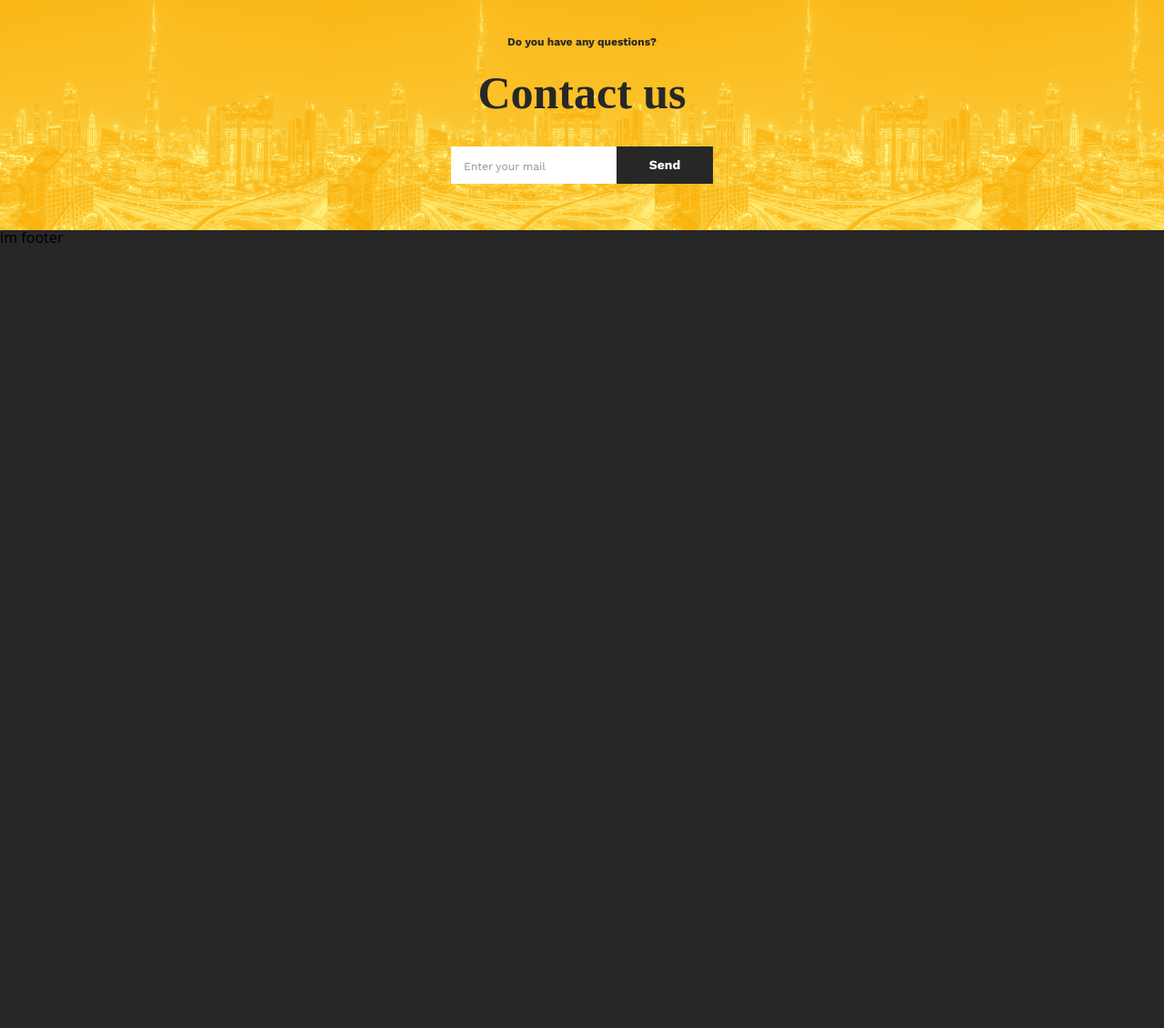
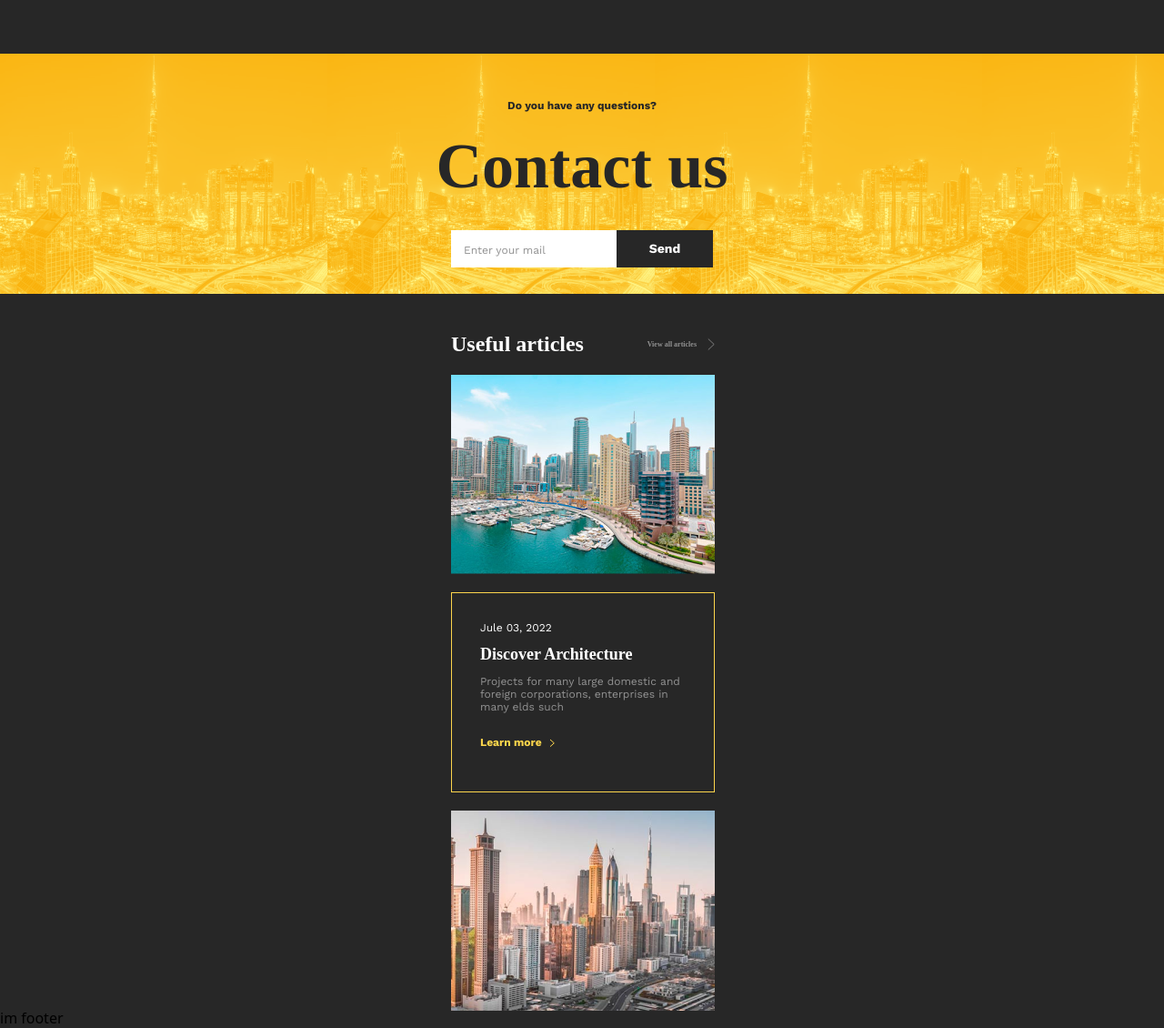
Before and after one commit to Senior322/Luxury, a website built with Parcel: page src/index.html in a window 1280 px wide. Shown: the part 2796-3926 px from the top of the page at 91% size. Before the commit the page ends 3068 px from the top, so only its background shows below. Built offline with nearby package versions, Linux system fonts and the light colour scheme.

Commit message:
next section(articles)

```diff
--- a/src/index.html
+++ b/src/index.html
@@ -14,6 +14,7 @@
    <include src="./partials/Projects.html"></include>
    <include src="./partials/expertise.html"></include>
    <include src="./partials/contactUs.html"></include>
+   <include src="./partials/articles.html"></include>
    </main>
    <footer>im footer</footer>
   </body>
--- /dev/null
+++ b/src/partials/articles.html
@@ -0,0 +1,23 @@
+<section class="articles">
+   <div class="articles__container">
+      <div class="articles__content">
+      <h2 class="articles__title">Useful articles</h2>
+      <a  class="articles__link" href=""><p class="second__text">View all articles</p>
+         <img class="first__arrow" src="./images/Group 91strelka.svg" alt="arrow"></a>
+      </div>
+      <img class="first__image" src="./images/350x350art.png" alt="image">
+      <div class="wrapper">
+         <div class="info">
+            <p class="date">Jule 03, 2022</p>
+            <h3 class="info__title">Discover Architecture</h3>
+            <p class="info__text">Projects for many large domestic and
+               foreign corporations, enterprises in many elds such</p>
+
+               <a class="info__link" href=""><p class="info__more">Learn more</p>
+                  <img class="second__arrow" src="./images/Arrow (1).svg" alt="arrow">
+               </a>
+         </div>
+      </div>
+      <img class="second__image" src="./images/350x350(2).png" alt="image">
+   </div>
+</section>
--- /dev/null
+++ b/src/sass/articles.css
@@ -0,0 +1,105 @@
+.articles {
+   margin-top: 42px;
+   display: flex;
+   justify-content: center;
+}
+.articles__container {
+   max-width: 290px;
+   margin-left: 36px;
+   margin-right: 34px;
+   /* display: flex; */
+}
+.articles__link {
+   display: flex;
+   align-items: center;
+}
+.articles__content {
+   display: flex;
+   justify-content: space-between;
+}
+.first__arrow {
+   width: 8px;
+   height: 14.999px;
+   margin-left: 12px;
+}
+.articles__title {
+   color: #fff;
+   font-family: Gilroy;
+   font-size: 24px;
+   font-style: normal;
+   font-weight: 700;
+   line-height: normal;
+}
+.second__text {
+   color: #929292;
+   font-family: Gilroy;
+   font-size: 8px;
+   font-style: normal;
+   font-weight: 600;
+   line-height: normal;
+}
+.first__image {
+   padding-top: 20px;
+   /* width: 290px;
+   height: 218px; */
+}
+.wrapper {
+   border: 1px solid #fcd54c;
+   margin-top: 20px;
+   /* display: flex; */
+   /* margin: auto; */
+   width: 290px;
+   height: 220px;
+   flex-shrink: 0;
+}
+.info {
+   padding-top: 31px;
+   /* padding-left: 23px; */
+   padding-inline: 31px 23px;
+}
+.date {
+   color: #fff;
+   font-family: Work Sans;
+   font-size: 12px;
+   font-style: normal;
+   font-weight: 400;
+   line-height: normal;
+}
+.info__title {
+   color: #fff;
+   font-family: Gilroy;
+   font-size: 18px;
+   font-style: normal;
+   font-weight: 700;
+   line-height: normal;
+   padding-top: 12px;
+}
+.info__text {
+   color: #929292;
+   font-family: Work Sans;
+   font-size: 12px;
+   font-style: normal;
+   font-weight: 400;
+   line-height: normal;
+   padding-top: 12px;
+}
+.info__link{
+   display: flex;
+   align-items: center;
+   padding-top: 28px;
+}
+.info__more {
+   color: #fcd54c;
+   font-family: Work Sans;
+   font-size: 12px;
+   font-style: normal;
+   font-weight: 600;
+   line-height: 0px; /* 0% */
+}
+.second__arrow {
+   width: 6px;
+   margin-left: 8px;
+}
+.second__image {
+   padding-top: 20px;
+}
--- a/src/sass/contactUs.css
+++ b/src/sass/contactUs.css
@@ -1,6 +1,7 @@
 .contact__us {
    background-image: url(../images/Rectangle\ 868.png);
    height: 264px;
+   margin-top: 40px;
 }
 .contact__container {
    display: flex;
@@ -66,6 +67,25 @@
    line-height: normal;
 }
 @media screen and (min-width: 768px) {
+   .contact__title{
+      font-size: 70px;
+   }
+   .contact__us{
+      margin-top: 70px;
+   }
 }
 @media screen and (min-width: 1920px) {
+   .contact__us{
+      background-image: url(../images/Rectangle\ 868\ \(1920\).png);
+      margin-top: 115px;
+      max-width: 1800px;
+      height: 400px;
+      margin: auto;
+   }
+   .contact__text{
+      font-size: 18px;
+   }
+   .contact__title{
+      font-size: 120px;
+   }
 }
--- a/src/sass/index.scss
+++ b/src/sass/index.scss
@@ -8,3 +8,4 @@
 @import 'Projects.css';
 @import 'expertise.css';
 @import 'contactUs.css';
+@import 'articles.css';
```
Also changed, not shown: src/images/350x350(2).png (added), src/images/350x350art.png (added), src/images/Arrow (1).svg (added), src/images/Arrowyel.png (added), src/images/Arrowyyy.png (added), src/images/Group 91strelka.svg (added), src/images/Rectangle 868 (1920).png (added).
